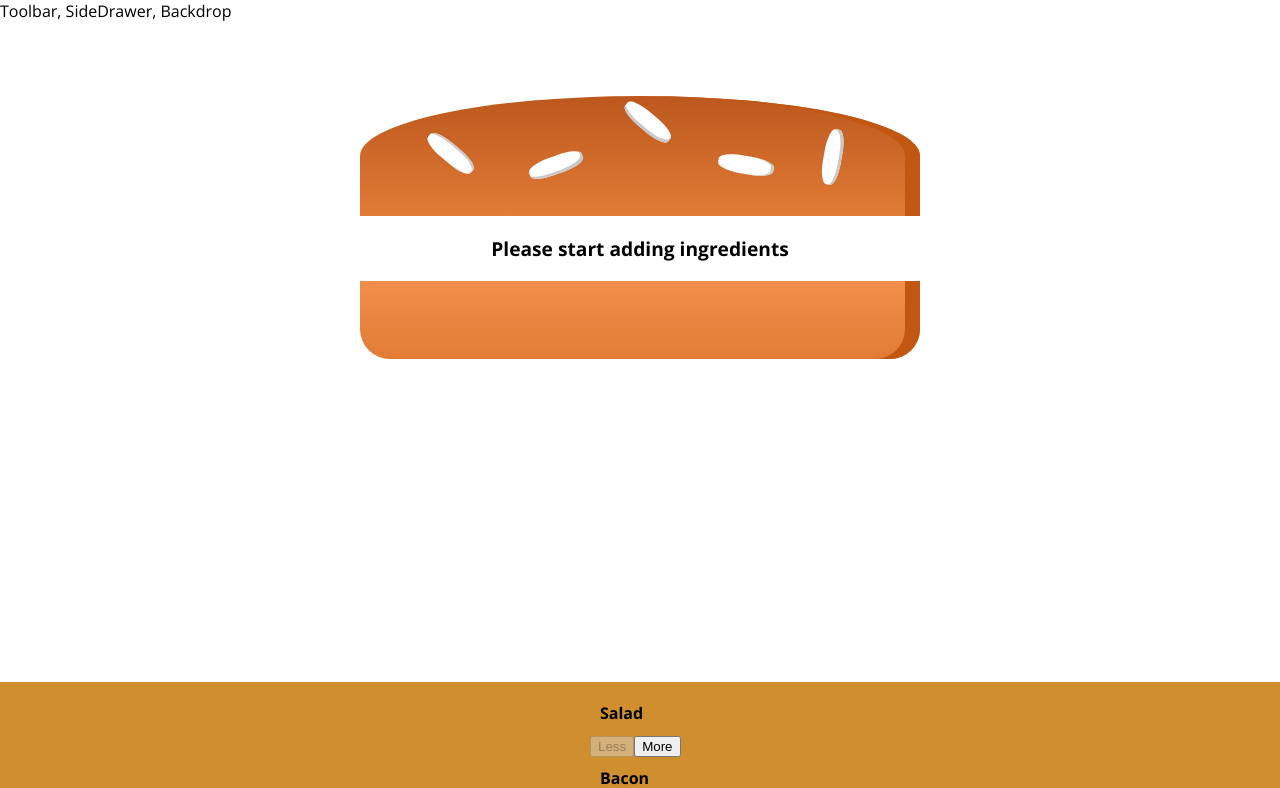
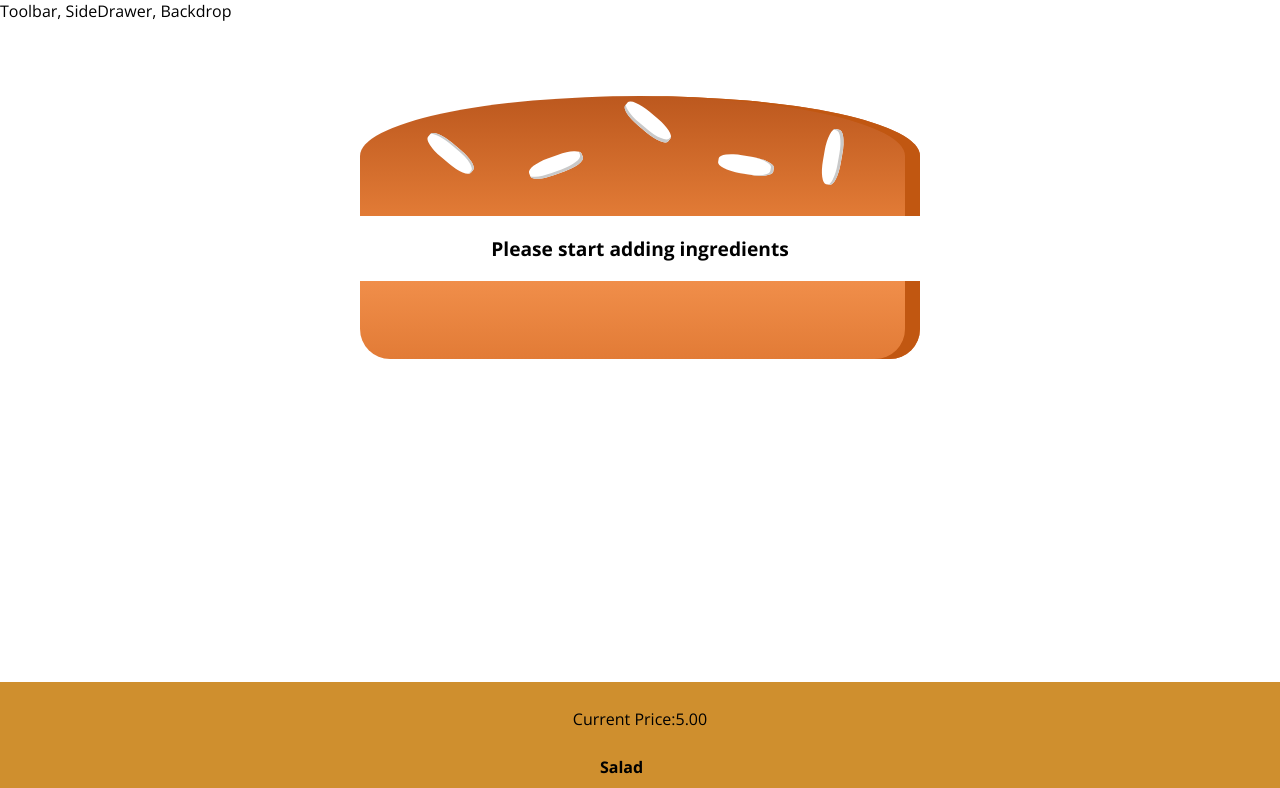
Before and after one commit to vipham258/burger-builder, a React (Create React App) app: page / in a window 1280 px wide. Shown: the top 788 px of the page. Built offline with nearby package versions, Linux system fonts and the light colour scheme.

Commit message:
added priced

```diff
--- a/src/components/Burger/BuildControls/BuildControls.js
+++ b/src/components/Burger/BuildControls/BuildControls.js
@@ -12,6 +12,9 @@ const controls = [
 const buildControls = props => {
   return (
     <div className={css.BuildControls}>
+      <p>
+        Current Price:<stron>{props.price.toFixed(2)}</stron>
+      </p>
       {controls.map(ctrl => (
         <BuildControl
           key={ctrl.label}
--- a/src/containers/BurgerBuilder/BurgerBuilder.js
+++ b/src/containers/BurgerBuilder/BurgerBuilder.js
@@ -75,6 +75,7 @@ class BurgerBuilder extends Component {
           ingredientAdded={this.addIngredientHandler}
           ingredientRemoved={this.removeIngredientHandler}
           disabled={disableInfo}
+          price={this.state.totalPrice}
         />
       </Ax>
     );
```
